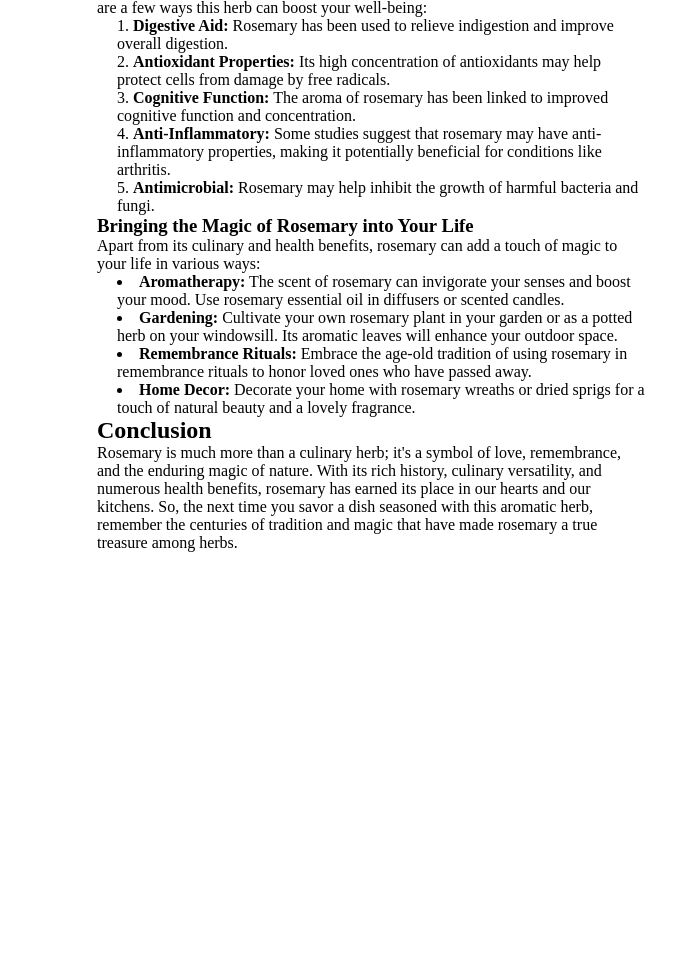
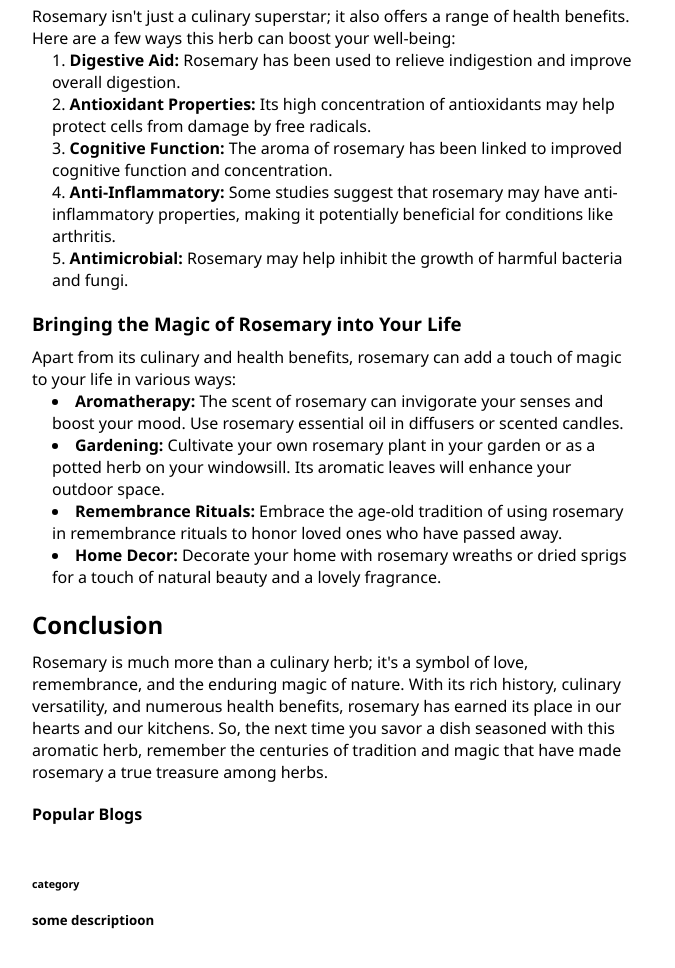
Before and after one commit to MoeKhaweja/Blog-page, a plain HTML site: page index.html in a window 1280 px wide. Shown: the part 1436-2404 px from the top of the page, without its empty margins (268-943 px from the left). Before the commit the page ends 1988 px from the top, so only its background shows below. Drawn offline with Linux system fonts and the light colour scheme.

Commit message:
More Styling

```diff
--- a/Styles/styles.css
+++ b/Styles/styles.css
@@ -10,7 +10,22 @@ ol {
 }
 
 body {
+  font-family: "Segoe UI";
   margin-top: 150px;
-  margin-left: 365px;
-  margin-right: 365px;
+  margin-left: 300px;
+  margin-right: 300px;
+  margin-bottom: 200px;
 }
+
+.blog-body {
+  width: 600px;
+}
+h1,
+h2,
+h3,
+h4,
+h5,
+h6 {
+  margin-top: 20px;
+  margin-bottom: 10px;
+}
--- a/index.html
+++ b/index.html
@@ -18,16 +18,9 @@
         />
         <h5 style="display: inline-block">by M.Khaweja, A Blog for Khawejas</h5>
       </div>
-      <img
-        src="./Assets/rosemary-hero.jpeg"
-        alt="rosemary"
-        height="550"
-        width="100%"
-      />
+      <img src="./Assets/rosemary-hero.jpeg" alt="rosemary" width="100%" />
     </section>
-    <div style="width: 500">
-      <h1>Rosemary: The Herb of Remembrance and Culinary Magic</h1>
-
+    <div class="blog-body" style="display: inline-block">
       <h2>Introduction</h2>
 
       <p>
@@ -157,6 +150,15 @@
         tradition and magic that have made rosemary a true treasure among herbs.
       </p>
     </div>
-    <section></section>
+    <section style="display: inline-block; vertical-align: top">
+      <h4>Popular Blogs</h4>
+      <div>
+        <img src="" alt="" />
+        <div>
+          <h6>category</h6>
+          <h5>some descriptioon</h5>
+        </div>
+      </div>
+    </section>
   </body>
 </html>
```
Also changed, not shown: Assets/khasse.jpg (added), Assets/khyara.jpg (added), Assets/rosemary-hero.jpeg.
